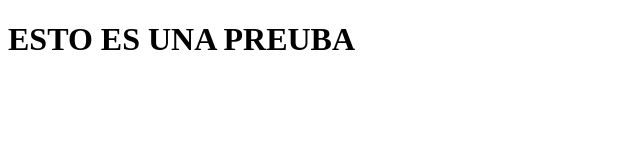
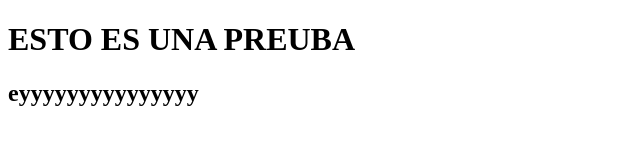
Before and after one commit to NehuenTag/ClaseDeGitHub, a plain HTML site: page index.html in a window 1280 px wide. Shown: the whole page, without its empty margins (0-640 px from the left). Drawn offline with Linux system fonts and the light colour scheme.

Commit message:
PRUEBA 2

```diff
--- a/index.html
+++ b/index.html
@@ -9,7 +9,9 @@
 <body>
 
 <h1>ESTO ES UNA PREUBA</h1>
-
+<h2>
+    eyyyyyyyyyyyyyyy
+</h2>
 
 </body>
 </html>
```
